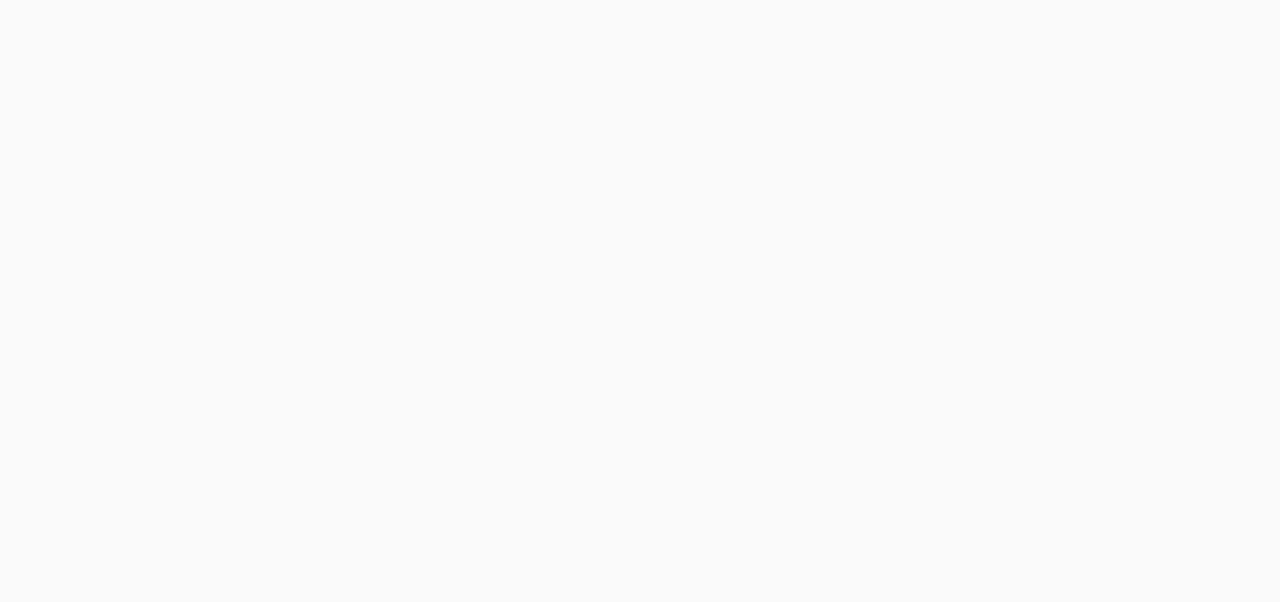
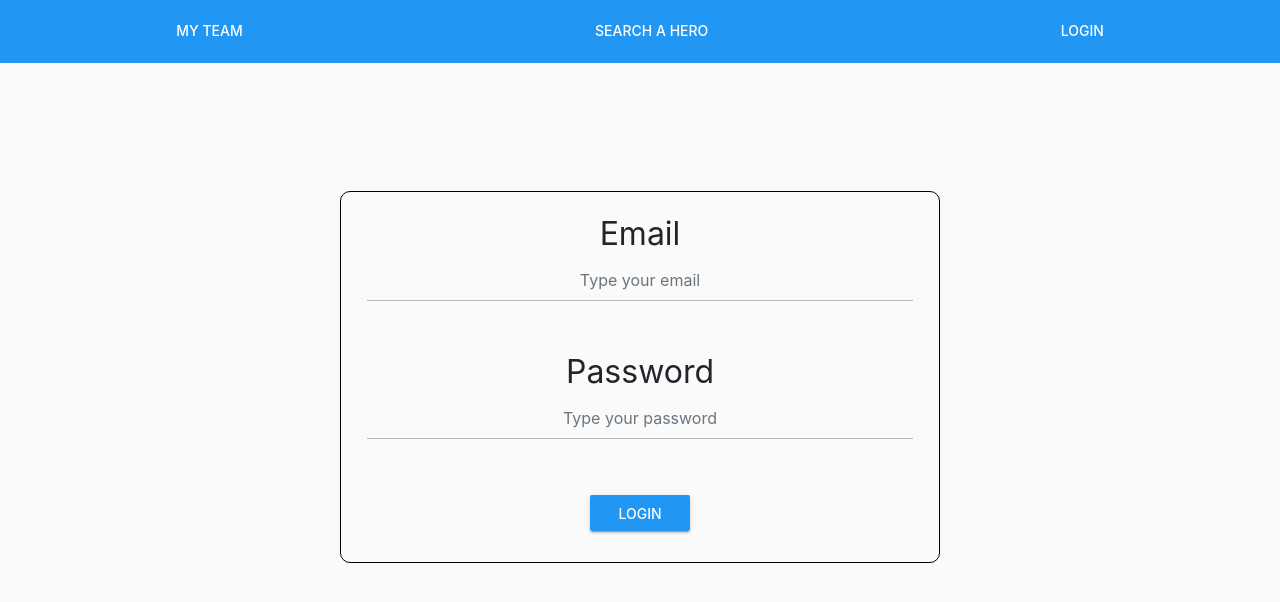
Before and after one commit to Mugenmatt/alkemy-challenge-test, a React (Create React App) app: page /login in a window 1280 px wide. Shown: the top 602 px of the page. Built offline with nearby package versions, Linux system fonts and the light colour scheme.

Commit message:
Header css and empty HeroDetail.js

```diff
--- a/package.json
+++ b/package.json
@@ -6,8 +6,11 @@
     "@testing-library/jest-dom": "^5.11.4",
     "@testing-library/react": "^11.1.0",
     "@testing-library/user-event": "^12.1.10",
+    "axios": "^0.21.1",
+    "formik": "^2.2.9",
     "react": "^17.0.2",
     "react-dom": "^17.0.2",
+    "react-router-dom": "^5.2.0",
     "react-scripts": "4.0.3",
     "web-vitals": "^1.0.1"
   },
--- a/src/App.js
+++ b/src/App.js
@@ -1,8 +1,40 @@
+import React, { createContext } from 'react';
+import {BrowserRouter, Switch, Route} from 'react-router-dom';
+import Header from './components/Header/Header'
+import HeroDetail from './pages/HeroDetail/HeroDetail';
+import Login from './pages/Login/Login';
+import SearchHero from './pages/SearchHero/SearchHero';
+import Team from './pages/Team/Team';
+
 // https://superheroapi.com/api/1132055343928952
+
 function App() {
+
+  const stateContext = createContext();
+
   return (
     <div className="App">
+      <stateContext.Provider value={'ble'}>
 
+        <BrowserRouter>
+
+          <Header />
+
+          <Switch>
+
+            <Route exact path='/' component={Team} />
+
+            <Route path='/login' component={Login} />
+
+            <Route path='/search' component={SearchHero} />
+
+            <Route path='/hero/:id' component={HeroDetail} />
+
+          </Switch>
+
+        </BrowserRouter>
+
+      </stateContext.Provider>
     </div>
   );
 }
--- a/src/components/Header/Header.js
+++ b/src/components/Header/Header.js
@@ -1,9 +1,10 @@
 import React from 'react';
 import {Link} from 'react-router-dom'
+import './index.css'
 const Header = () => {
     return (
         <>
-            <ul class="nav nav-tabs bg-primary">
+            <ul class="nav nav-tabs bg-primary menu">
                 <li class="nav-item">
                     <Link to='/'>
                         <a class="nav-link">My Team</a>
--- /dev/null
+++ b/src/components/Header/index.css
@@ -0,0 +1,5 @@
+.menu {
+    display: flex;
+    justify-content: space-around;
+    align-items: center;
+}
```
Also changed, not shown: src/pages/Login.js (deleted, +0 -11 lines), src/pages/SearchHero.js (deleted, +0 -11 lines), src/pages/Team.js (deleted, +0 -11 lines), src/pages/HeroDetail/HeroDetail.js (renamed from src/pages/HeroDetail.js), src/pages/HeroDetail/index.css (added), 1 other file (tests, documents, lock files or other folders).
